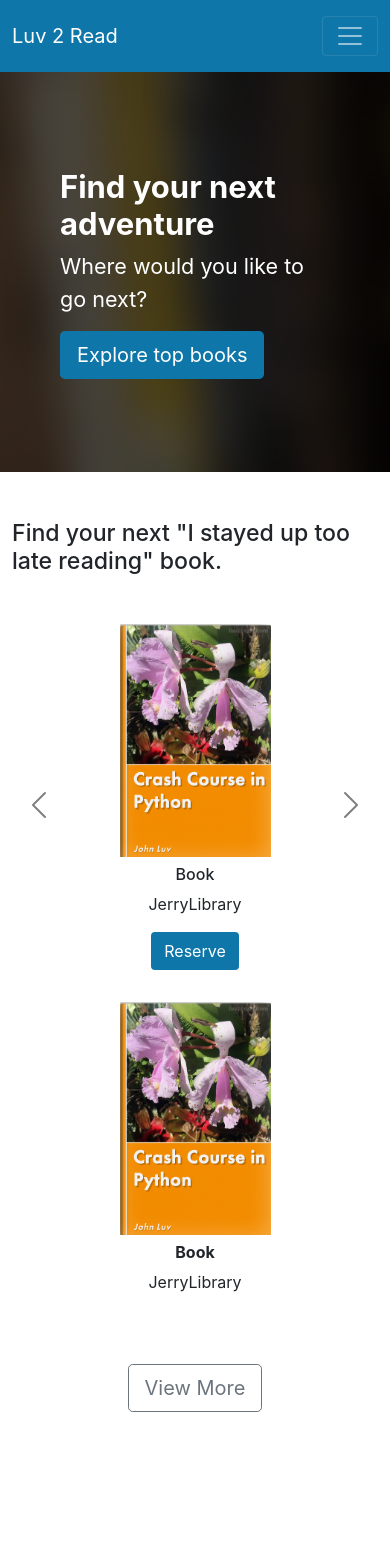
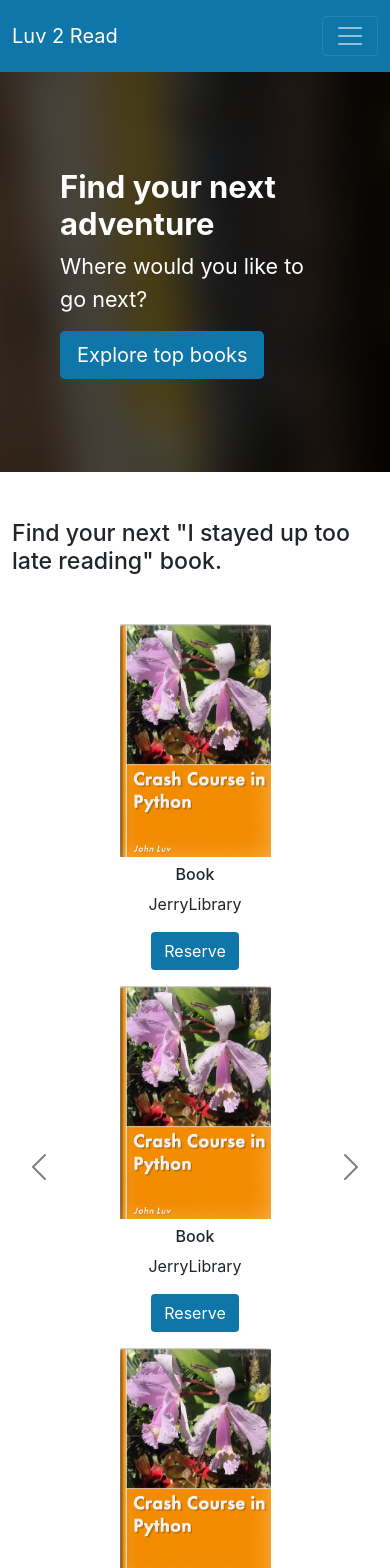
Before and after one commit to tokamaky/LibraryApp-FullStack-React-tsx, a React (Create React App) app in the folder 03-frontend/react-library/: page / in a window 390 px wide. Shown: the top 1568 px of the page. Before the commit the page ends 1412 px from the top, so only its background shows below. Built offline with nearby package versions, Linux system fonts and the light colour scheme; the HTML template or start-up script is replaced by a standard one.

Commit message:
update ReturnBook.tsx

```diff
--- a/03-frontend/react-library/src/layouts/Homepage/Carousel.tsx
+++ b/03-frontend/react-library/src/layouts/Homepage/Carousel.tsx
@@ -1,3 +1,5 @@
+import { ReturnBook } from "./ReturnBook"
+
 export const Carousel = () => {
     return (
         <div className="container mt-5" style={{ height: 550 }}>
@@ -11,17 +13,9 @@
                 <div className='carousel-inner'>
                     <div className='carousel-item active'>
                         <div className='row d-flex justify-content-center align-items-center'>
-                            <div className="col-xs-6 col-sm-6 col-md-4 col-lg-3 mb-3">
-                                <div className="text-center">
-                                    <img src={require('./../../Images/BooksImages/book-luv2code-1000.png')}
-                                        width='151'
-                                        height='233'
-                                        alt='book' />
-                                    <h6 className="mt-2">Book</h6>
-                                    <p>JerryLibrary</p>
-                                    <a className="btn main-color text-white" href='#'>Reserve</a>
-                                </div>
-                            </div>
+                            <ReturnBook />
+                            <ReturnBook />
+                            <ReturnBook />
                             {/* {books.slice(0, 3).map(book => (
                                 <ReturnBook book={book} key={book.id} />
                             ))} */}
@@ -29,17 +23,9 @@
                     </div>
                     <div className='carousel-item'>
                         <div className='row d-flex justify-content-center align-items-center'>
-                            <div className="col-xs-6 col-sm-6 col-md-4 col-lg-3 mb-3">
-                                <div className="text-center">
-                                    <img src={require('./../../Images/BooksImages/book-luv2code-1000.png')}
-                                        width='151'
-                                        height='233'
-                                        alt='book' />
-                                    <h6 className="mt-2">Book</h6>
-                                    <p>JerryLibrary</p>
-                                    <a className="btn main-color text-white" href='#'>Reserve</a>
-                                </div>
-                            </div>
+                             <ReturnBook />
+                             <ReturnBook />
+                             <ReturnBook />
                             {/* {books.slice(3, 6).map(book => (
                                 <ReturnBook book={book} key={book.id} />
                             ))} */}
@@ -48,17 +34,9 @@
 
                     <div className='carousel-item'>
                         <div className='row d-flex justify-content-center align-items-center'>
-                            <div className="col-xs-6 col-sm-6 col-md-4 col-lg-3 mb-3">
-                                <div className="text-center">
-                                    <img src={require('./../../Images/BooksImages/book-luv2code-1000.png')}
-                                        width='151'
-                                        height='233'
-                                        alt='book' />
-                                    <h6 className="mt-2">Book</h6>
-                                    <p>JerryLibrary</p>
-                                    <a className="btn main-color text-white" href='#'>Reserve</a>
-                                </div>
-                            </div>
+                            <ReturnBook />
+                            <ReturnBook />
+                            <ReturnBook />
                             {/* {books.slice(6, 9).map(book => (
                                 <ReturnBook book={book} key={book.id} />
                             ))} */}
@@ -80,18 +58,7 @@
             {/*Mobile */}
             <div className="d-lg-none mt-3">
                 <div className="row d-flex justify-content-center align-items-center">
-                    <div className="text-center">
-                        <img src={require('./../../Images/BooksImages/book-luv2code-1000.png')}
-                            width='151'
-                            height='233'
-                            alt='book'
-                        />
-                        <h6 className="mt-2">
-                            <b>Book</b>
-                        </h6>
-                        <p>JerryLibrary</p>
-                        <a className="btn main-col text-white" href='#'>Reserve</a>
-                    </div>
+                <ReturnBook />
                 </div>
             </div>
             <div className="homepage-carousel-title mt-3">
--- /dev/null
+++ b/03-frontend/react-library/src/layouts/Homepage/ReturnBook.tsx
@@ -0,0 +1,17 @@
+import React from "react";
+
+export const ReturnBook = () => {
+    return(
+        <div className="col-xs-6 col-sm-6 col-md-4 col-lg-3 mb-3">
+        <div className="text-center">
+            <img src={require('./../../Images/BooksImages/book-luv2code-1000.png')}
+                width='151'
+                height='233'
+                alt='book' />
+            <h6 className="mt-2">Book</h6>
+            <p>JerryLibrary</p>
+            <a className="btn main-color text-white" href='#'>Reserve</a>
+        </div>
+    </div>
+    )
+}
```
